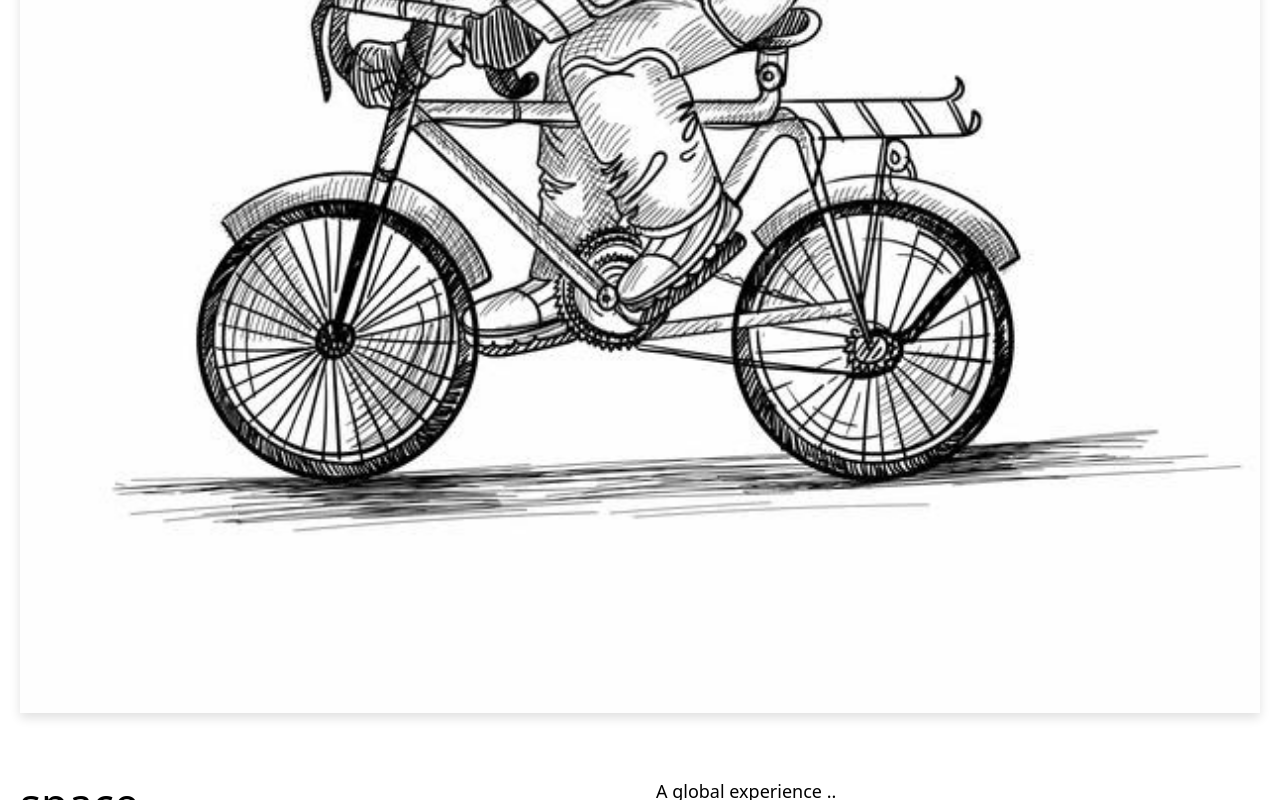
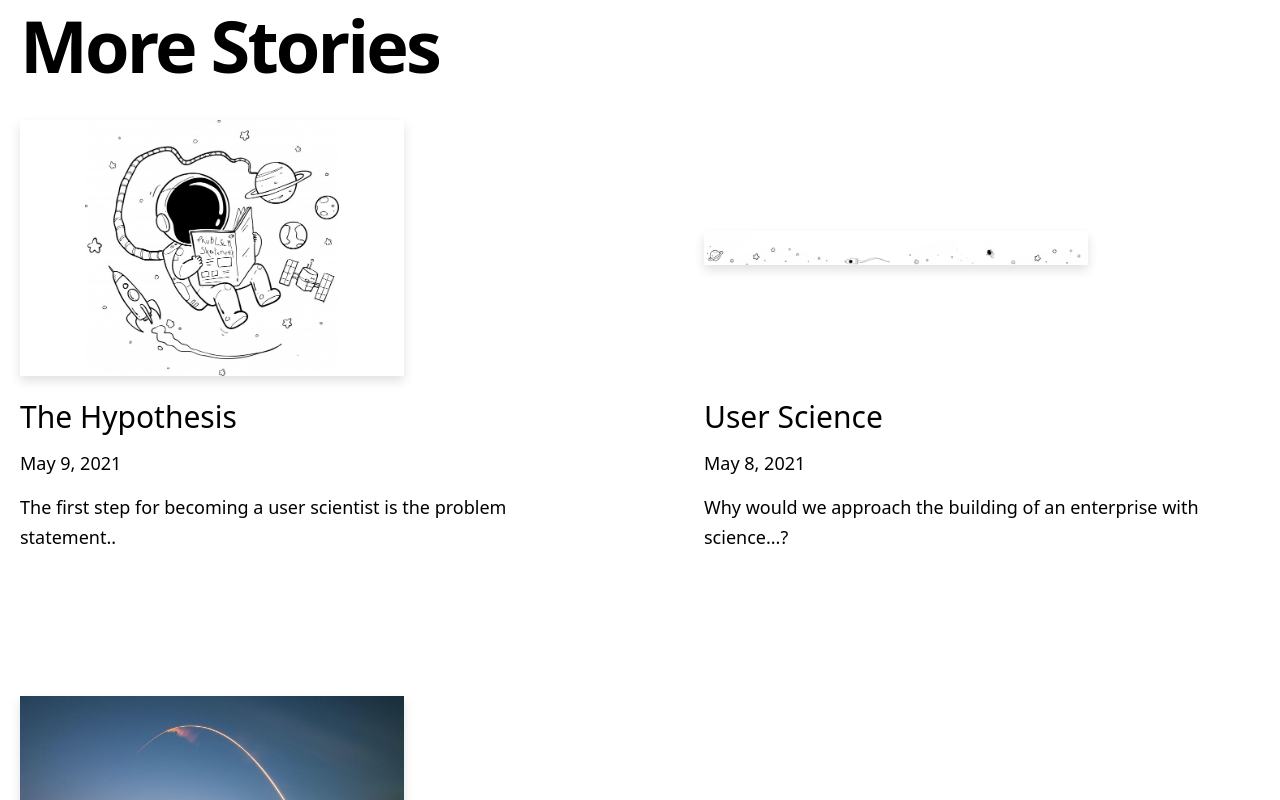
Before and after one commit to glidaa/userscience.org, a Next.js app: page / in a window 1280 px wide. Shown: the part 760-1560 px from the top of the page. Built offline with nearby package versions, Linux system fonts and the light colour scheme.

Commit message:
Image contain.

```diff
--- a/components/cover-image.js
+++ b/components/cover-image.js
@@ -9,7 +9,7 @@ export default function CoverImage({ title, src, slug, height, width }) {
       src={src}
       alt={`Cover Image for ${title}`}
       className={cn('shadow-sm', {
-        'hover:shadow-md transition-shadow duration-200': slug,
+        'hover:shadow-md object-contain  max-h-64 transition-shadow duration-200': slug,
       })}
       layout="intrinsic"
       width={width}
--- a/components/post-preview.js
+++ b/components/post-preview.js
@@ -12,7 +12,7 @@ export default function PostPreview({
 }) {
   return (
     <div>
-      <div className="mb-5 h-64 md:w-96 sm:w-32 flex items-center justify-center" >
+      <div className="mb-5 max-h-64 md:h-64 md:w-96 sm:w-32 flex items-center justify-center" >
         <CoverImage
           slug={slug}
           title={title}
```
